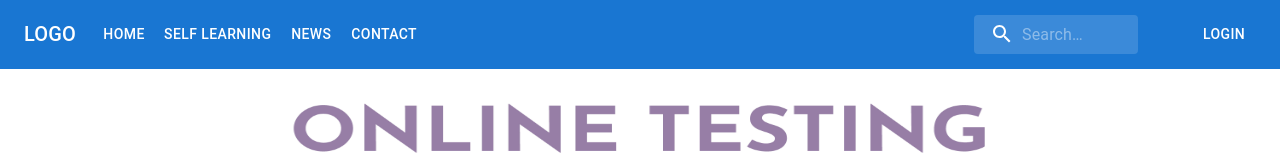
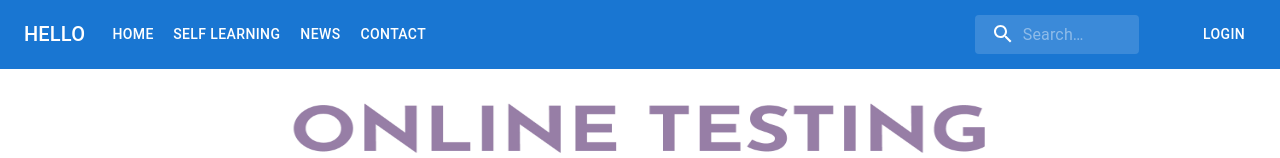
Before and after one commit to muskaanved/training-project, a Next.js app: page / in a window 1280 px wide. Shown: the top 158 px of the page. Built offline with nearby package versions, Linux system fonts and the light colour scheme.

Commit message:
data push check

```diff
--- a/component/header.js
+++ b/component/header.js
@@ -95,7 +95,7 @@ const StyledInputBase = styled(InputBase)(({ theme }) => ({
             component="div"
             sx={{ mr: 2, display: { xs: 'none', md: 'flex' } }}
           >
-            LOGO
+            HELLO
           </Typography>
 
           <Box sx={{ flexGrow: 1, display: { xs: 'flex', md: 'none' } }}>
```
